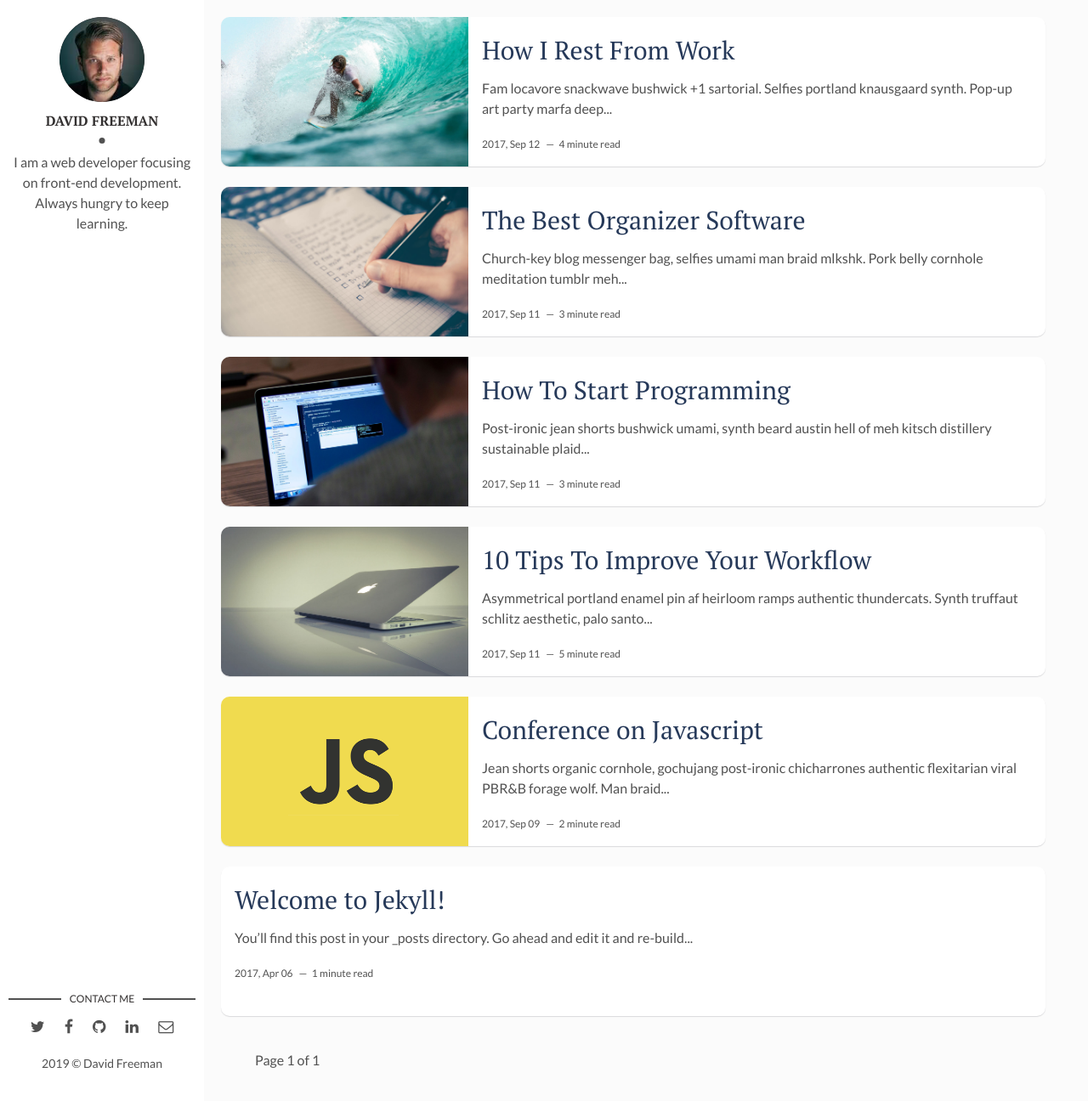
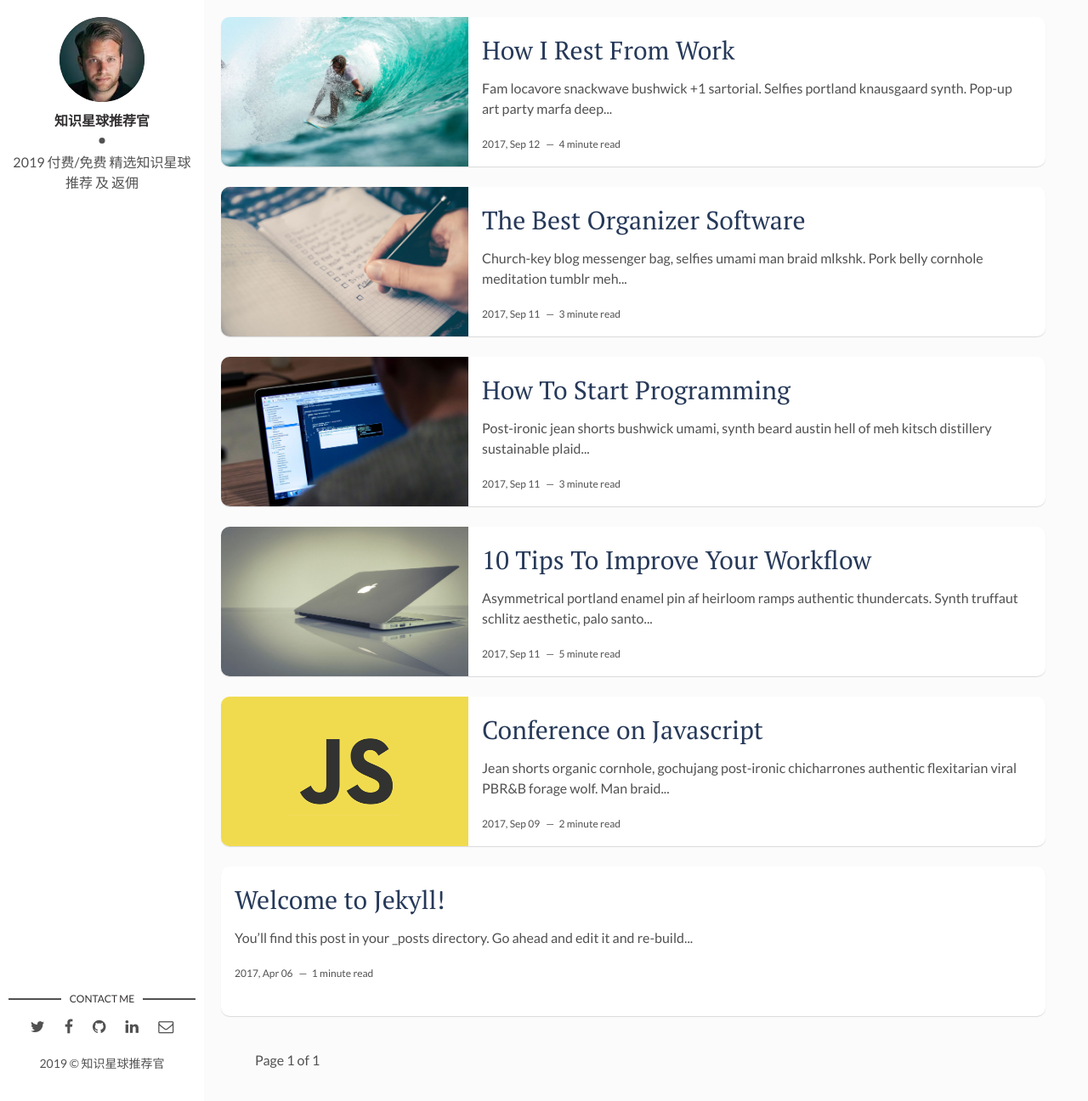
Before and after one commit to zsxq101/zsxq101.github.io, a Jekyll site: the page built from index.html, in a window 1280 px wide and 1296 px high. Shown: the whole window at 85% size. Built offline with Jekyll 4.4.1, drawn with Linux system fonts in a browser that asks for light colours; the list of posts is cut into pages by our own code.

Commit message:
Update _config.yml

```diff
--- a/_config.yml
+++ b/_config.yml
@@ -1,4 +1,4 @@
-title: Hello, world! I'm David Freeman
+title: 2019付费/免费精选知识星球推荐及返佣
 description: > # this means to ignore newlines until "baseurl:"
   Write an awesome description for your new site here. You can edit this
   line in _config.yml. It will appear in your document head meta (for
@@ -9,9 +9,10 @@
 site-twitter: #if your site has a twitter account, enter it here
 
 # Author Settings
-author: David Freeman # add your name
+author: 知识星球推荐官
 author-img: david-freeman.jpg # add your photo
-about-author: I am a web developer focusing on front-end development. Always hungry to keep learning. # add description
+about-author: 2019 付费/免费 精选知识星球 推荐 及 返佣
+  # add description
 social-twitter: # add your Twitter handle
 social-facebook: # add your Facebook handle
 social-github: artemsheludko # add your Github handle
```
